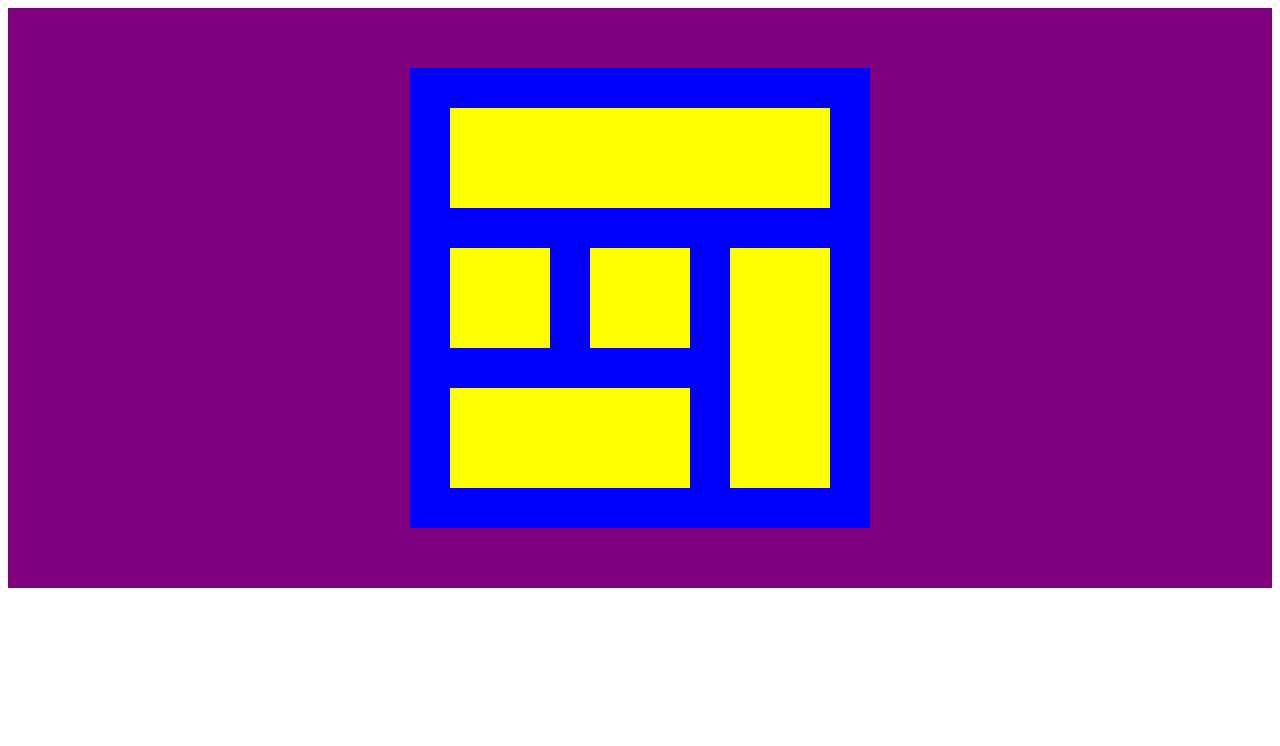
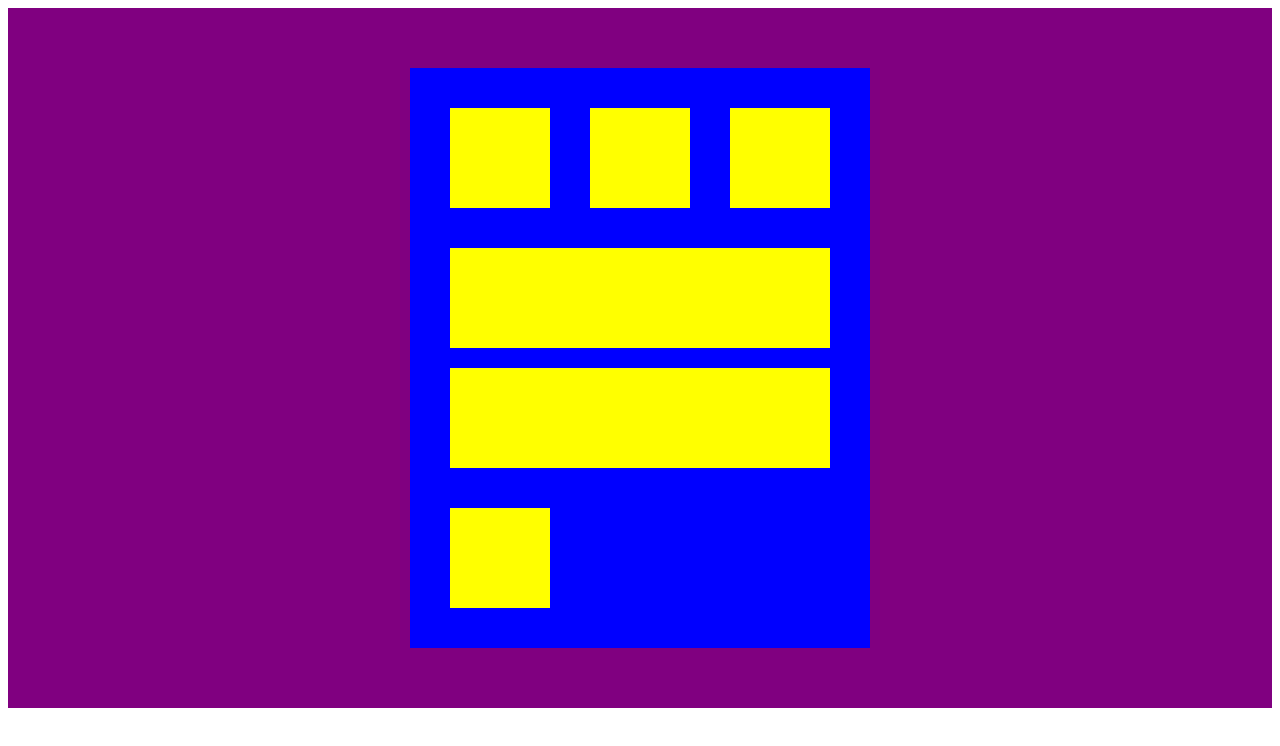
Before and after one commit to samuelecandinho-hash/Layout-my, a plain HTML site: page layout02.html in a window 1280 px wide. Drawn offline with Linux system fonts and the light colour scheme.

Commit message:
layout-1

```diff
--- a/index.html
+++ b/layout02.html
@@ -8,17 +8,17 @@
 <body>
     <div class="purple">
         <div class="blue">
+    <div class="flex">
          <div class='yellow'></div>
-          <div class="flex">
-   <div>
-        <div class="flex">
-            <div class="yellow"></div>
-            <div class="yellow"></div>
-        </div>
-        <div class="yellow"></div>
+         <div class='yellow'></div>
+         <div class='yellow'></div>
     </div>
     <div class="yellow"></div>
-</div>
+    <div class="yellow"></div>
+    <div class="flex">
+    <div class="yellow"></div>
+
+    </div>
 </div>
 </div>
 
```
Also changed, not shown: layout01.html (added, +26 -0 lines).
